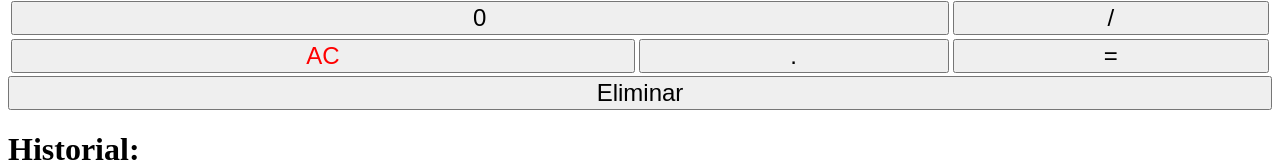
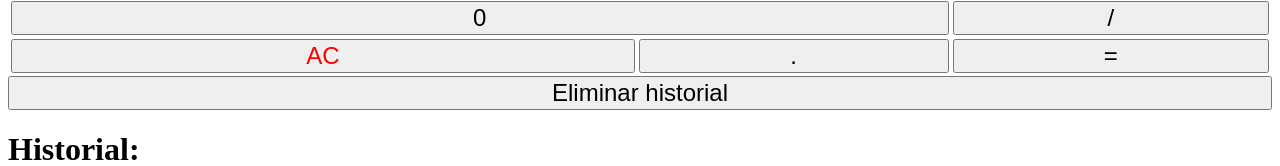
Before and after one commit to ricar007/tarea2, a plain HTML site: page tarea/index.html in a window 1280 px wide. Shown: the part 162-328 px from the top of the page. Drawn offline with Linux system fonts and the light colour scheme.

Commit message:
Update index.html

```diff
--- a/tarea/index.html
+++ b/tarea/index.html
@@ -43,7 +43,7 @@
       </tr>
     </table>
     <div>
-      <button onclick="clear()">Eliminar</button>
+      <button onclick="clear()">Eliminar historial</button>
     </div>
     <h1>
       Historial:
```
